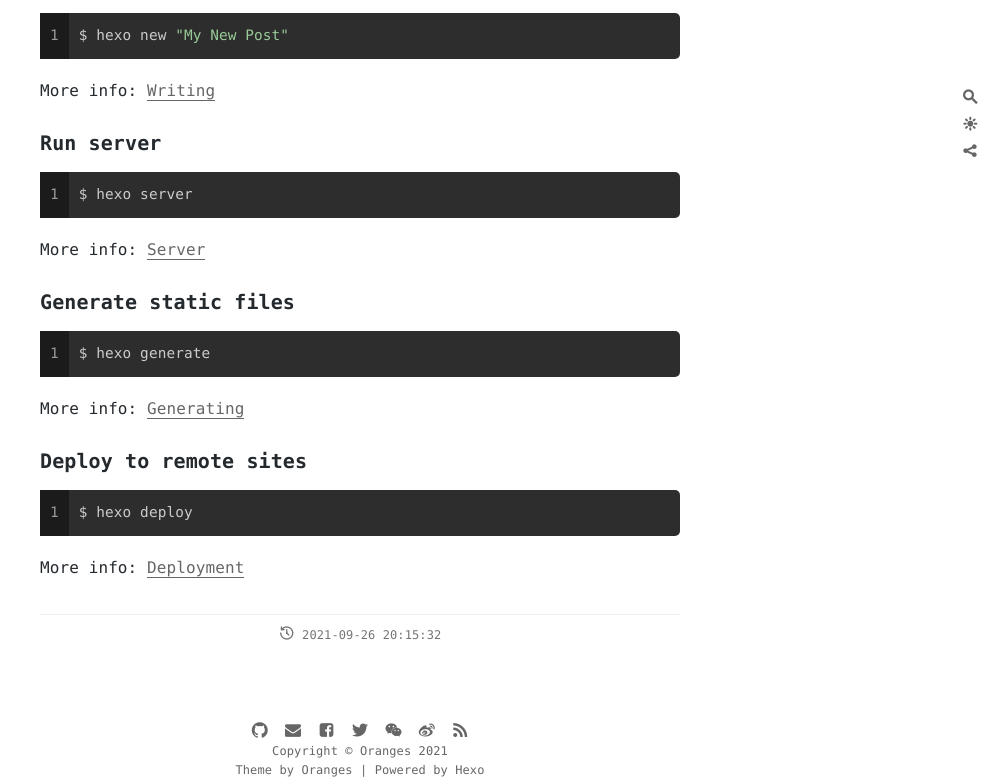
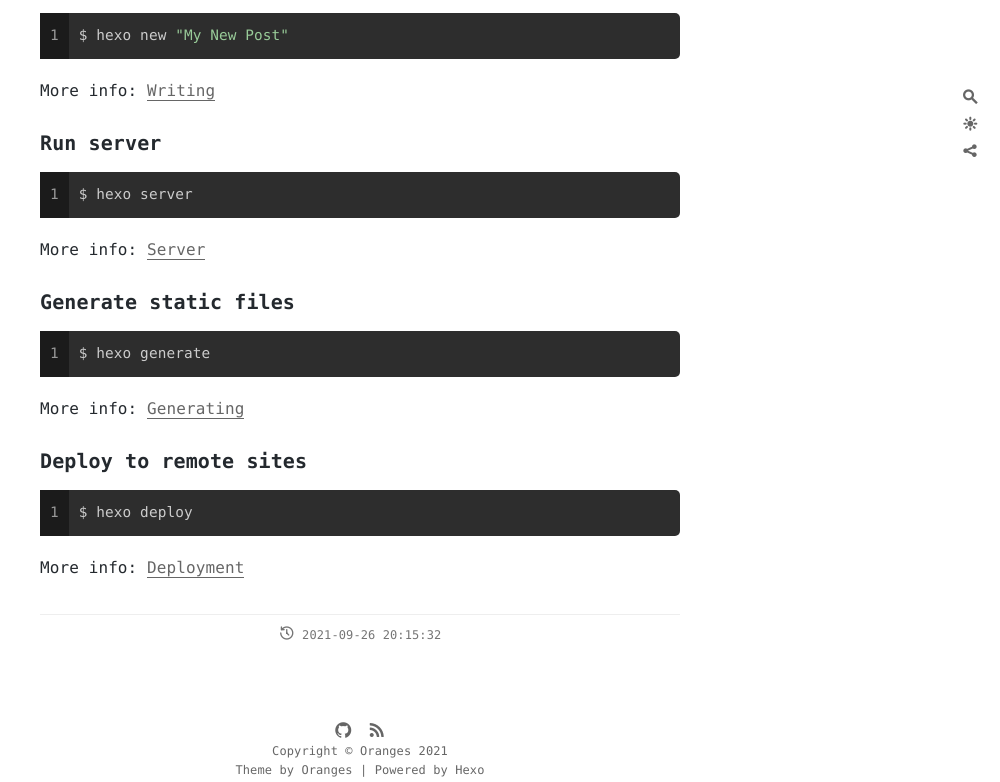
Before and after one commit to shak3d/shak3d.github.io, a plain HTML site: page 2021/09/26/hello-world/index.html in a window 1280 px wide. Shown: the part 608-1390 px from the top of the page, without its empty margins (280-1280 px from the left). Drawn offline with nearby package versions, Linux system fonts and the light colour scheme.

Commit message:
Site updated: 2021-09-27 00:19:15

```diff
--- a/2021/09/26/hello-world/index.html
+++ b/2021/09/26/hello-world/index.html
@@ -16,7 +16,7 @@
 
       |
 
-     blog
+     首页
   </title>
 
 
@@ -212,36 +212,6 @@ MathJax = {
         <li>
           <a title="github" target="_blank" rel="noopener" href="https://github.com/zchengsite/hexo-theme-oranges">
             <i class="iconfont icon-github"></i>
-          </a>
-        </li>
-
-        <li>
-          <a title="email" href="">
-            <i class="iconfont icon-envelope"></i>
-          </a>
-        </li>
-
-        <li>
-          <a title="facebook" href="">
-            <i class="iconfont icon-facebooksquare"></i>
-          </a>
-        </li>
-
-        <li>
-          <a title="twitter" href="">
-            <i class="iconfont icon-twitter"></i>
-          </a>
-        </li>
-
-        <li>
-          <a title="wechat" href="">
-            <i class="iconfont icon-wechat"></i>
-          </a>
-        </li>
-
-        <li>
-          <a title="weibo" href="">
-            <i class="iconfont icon-weibo"></i>
           </a>
         </li>
 
```
Also changed, not shown: archives/2021/09/index.html (+1 -31 lines), archives/2021/index.html (+1 -31 lines), archives/index.html (+1 -31 lines), index.html (+1 -31 lines).
